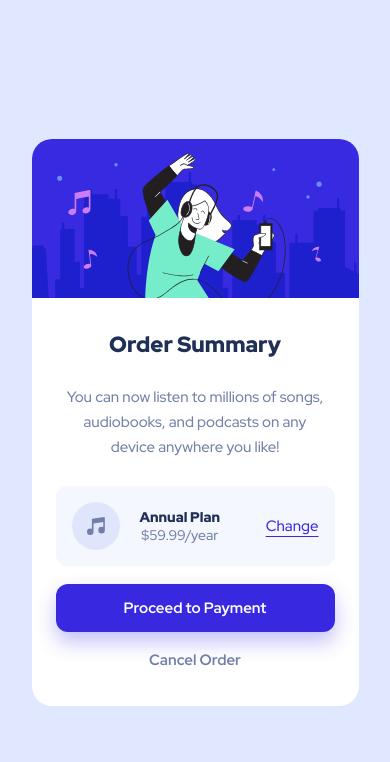
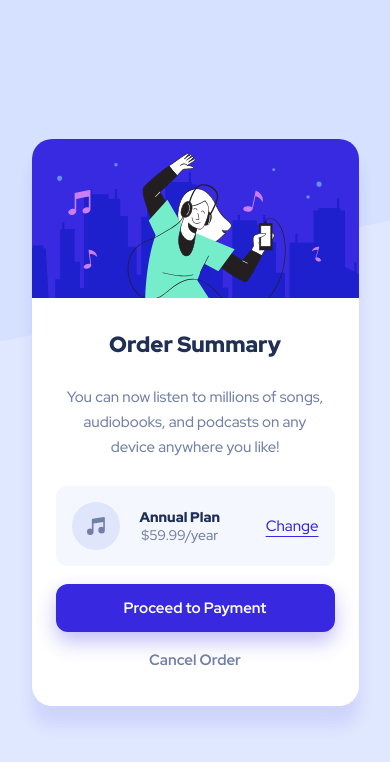
Before and after one commit to Giologic/frontend-mentor-order-summary-component-challenge, a plain HTML site: page index.html in a window 390 px wide. Drawn offline with Linux system fonts and the light colour scheme.

Commit message:
add background image for both desktop and mobile

```diff
--- a/css/style.css
+++ b/css/style.css
@@ -42,12 +42,25 @@ main {
   align-items: center;
 }
 
+.background-image {
+  position: absolute;
+  top: 0;
+  left: 0;
+  right: 0;
+  bottom: 0;
+  background: url('../images/pattern-background-mobile.svg') center/cover;
+  background-repeat: no-repeat;
+  z-index: -1;
+  height: 350px;
+}
+
 .summary-card {
   width: 327px;
   height: 567px;
   background: var(--white);
   border-radius: 20px;
   overflow: hidden;
+  box-shadow: 0 20px 15px rgba(56, 42, 225, 0.1);
 }
 
 .card-content {
@@ -148,6 +161,12 @@ main {
   color: var(--dark-blue);
 }
 
+@media(min-width: 780px) {
+  .background-image {
+    background: url('../images/pattern-background-desktop.svg') center/cover;
+    height: 437px;
+  }
+}
 /* Screen size greater than 520px and up */
 @media(min-width: 1440px) {
 
--- a/index.html
+++ b/index.html
@@ -15,6 +15,7 @@
 </head>
 <body>
   <main>
+    <div class="background-image"></div>
     <div class="summary-card">
       <div class="card-header">
         <img src="images/illustration-hero.svg" alt="Hero Illustration">
```
